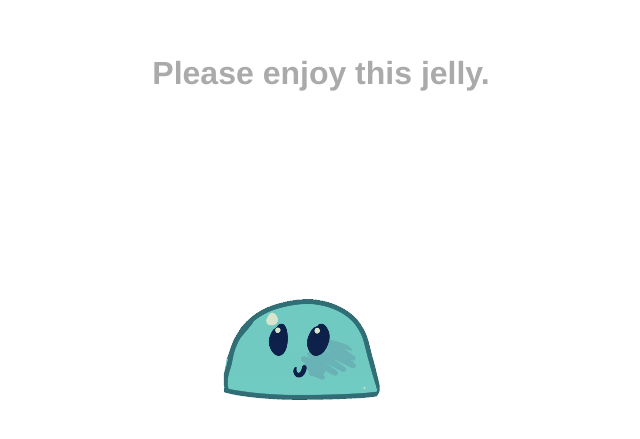
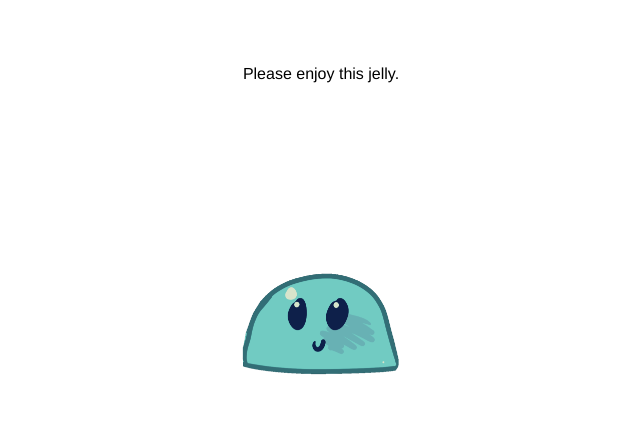
Before and after one commit to kcilc/kcilc.github.io, a plain HTML site: page index.html in a window 1280 px wide. Shown: the part 175-614 px from the top of the page, without its empty margins (319-959 px from the left). Drawn offline with Linux system fonts and the light colour scheme.

Commit message:
css cleanup

```diff
--- a/style.css
+++ b/style.css
@@ -1,12 +1,5 @@
 body {
   font-family: 'Mona Sans', helvetica, sans-serif;
-}
-
-p {
-  text-align: center;
-  font-weight: 600;
-  font-size: 2rem;
-  color: #aaa;
 }
 
 .centered {
@@ -15,3 +8,7 @@ p {
     display: grid;
     place-content: center;
 }
+
+.centered p {
+  text-align: center;
+}
```
